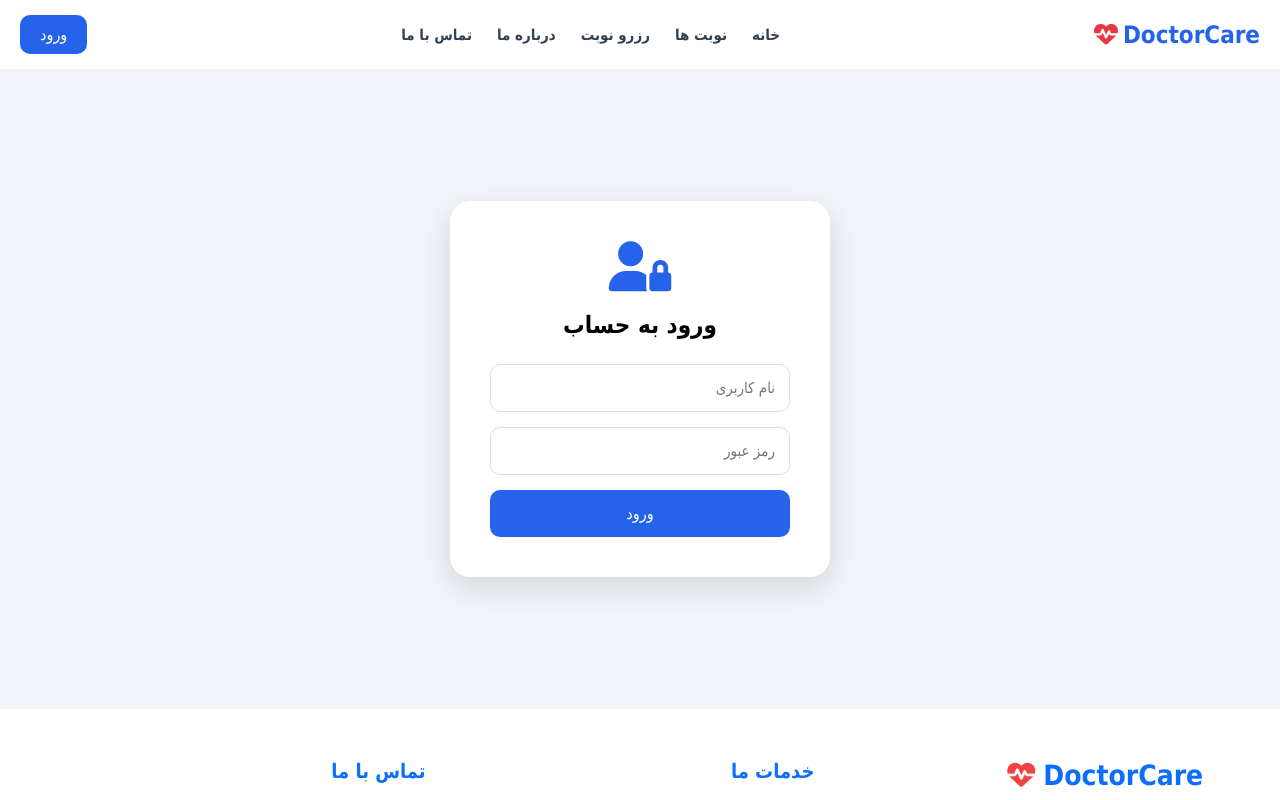
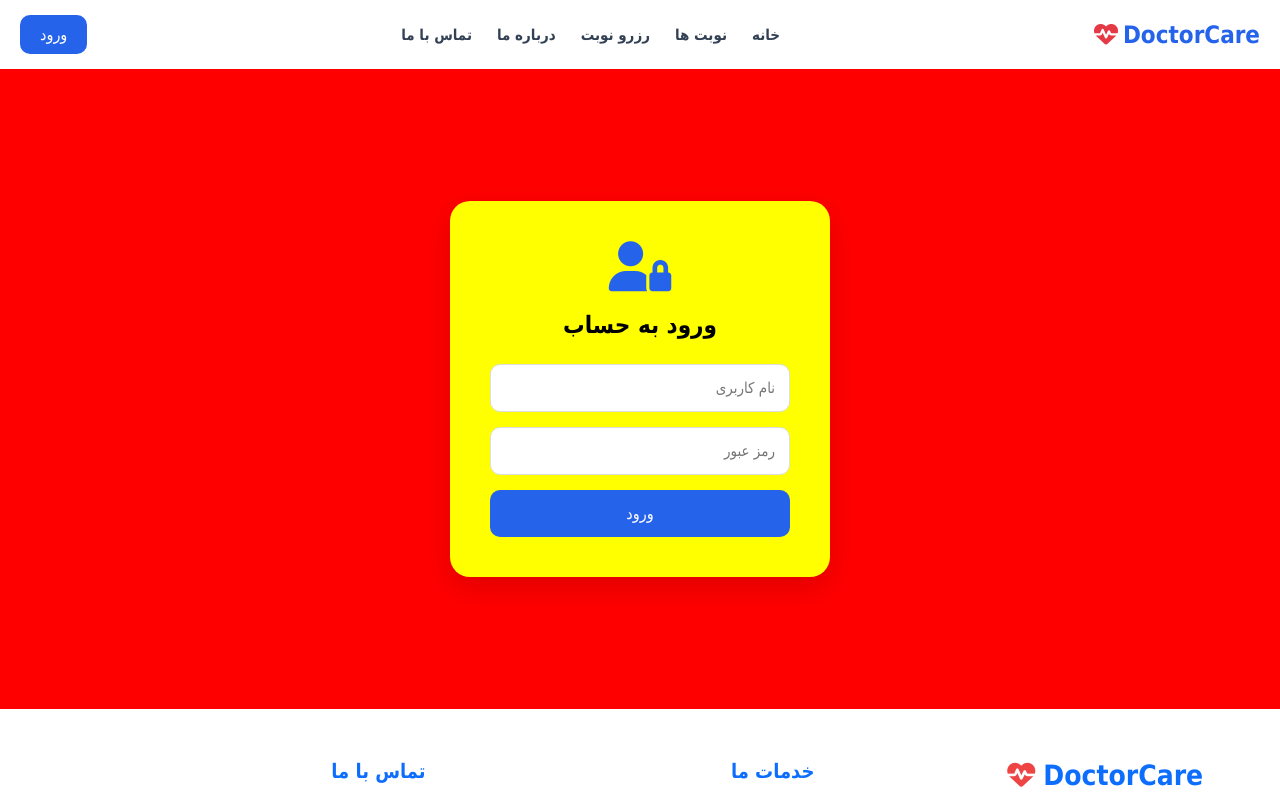
Before and after one commit to nedaazizi200413-blip/DoctorCare-, a React (Vite) app: page /#/login in a window 1280 px wide. Shown: the top 800 px of the page. Built offline with nearby package versions, Linux system fonts and the light colour scheme.

Commit message:
test login css

```diff
--- a/src/pages/Login/Login.css
+++ b/src/pages/Login/Login.css
@@ -79,3 +79,10 @@ padding:30px;
 }
 
 }
+.login-page{
+background:red !important;
+}
+
+.login-box{
+background:yellow !important;
+}
```
